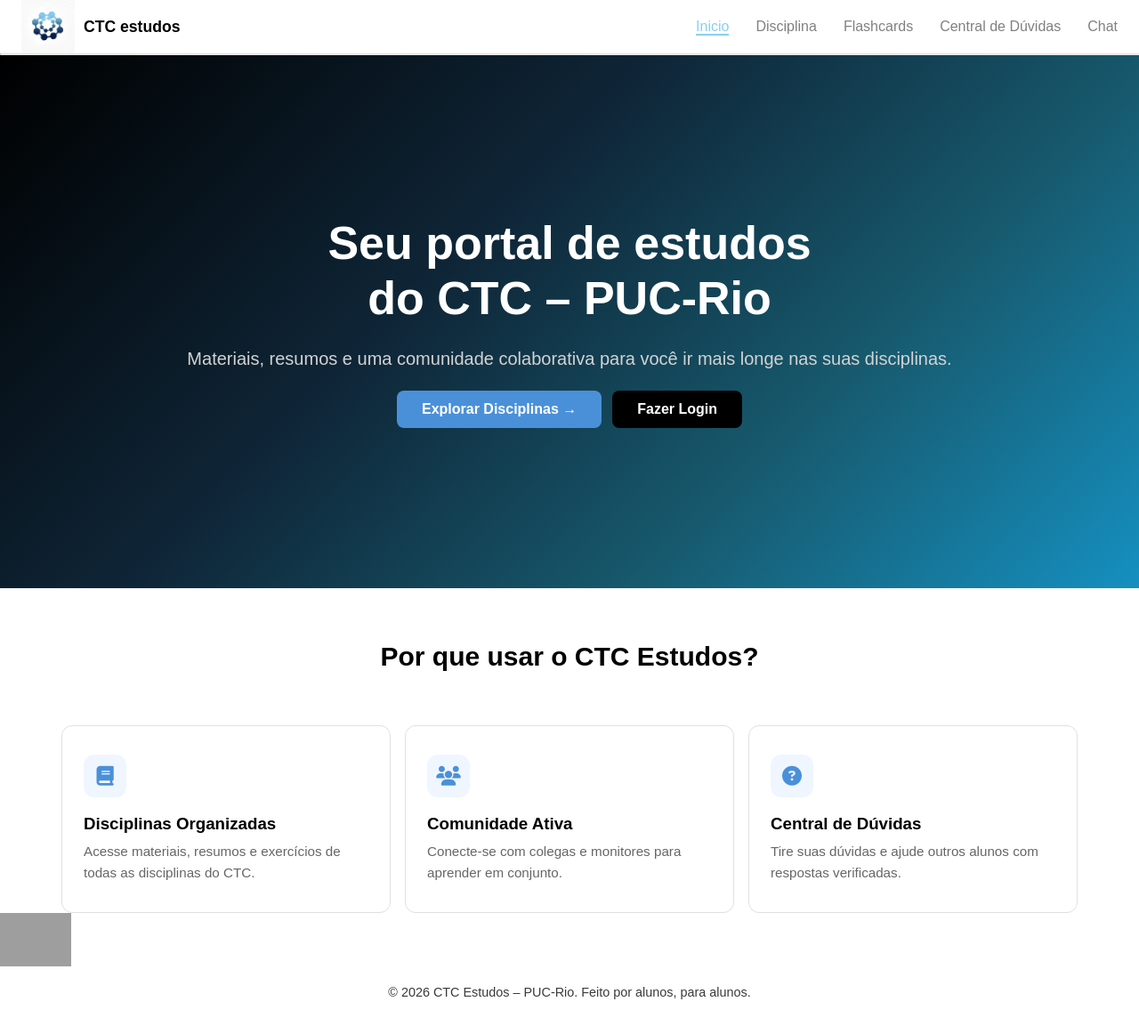
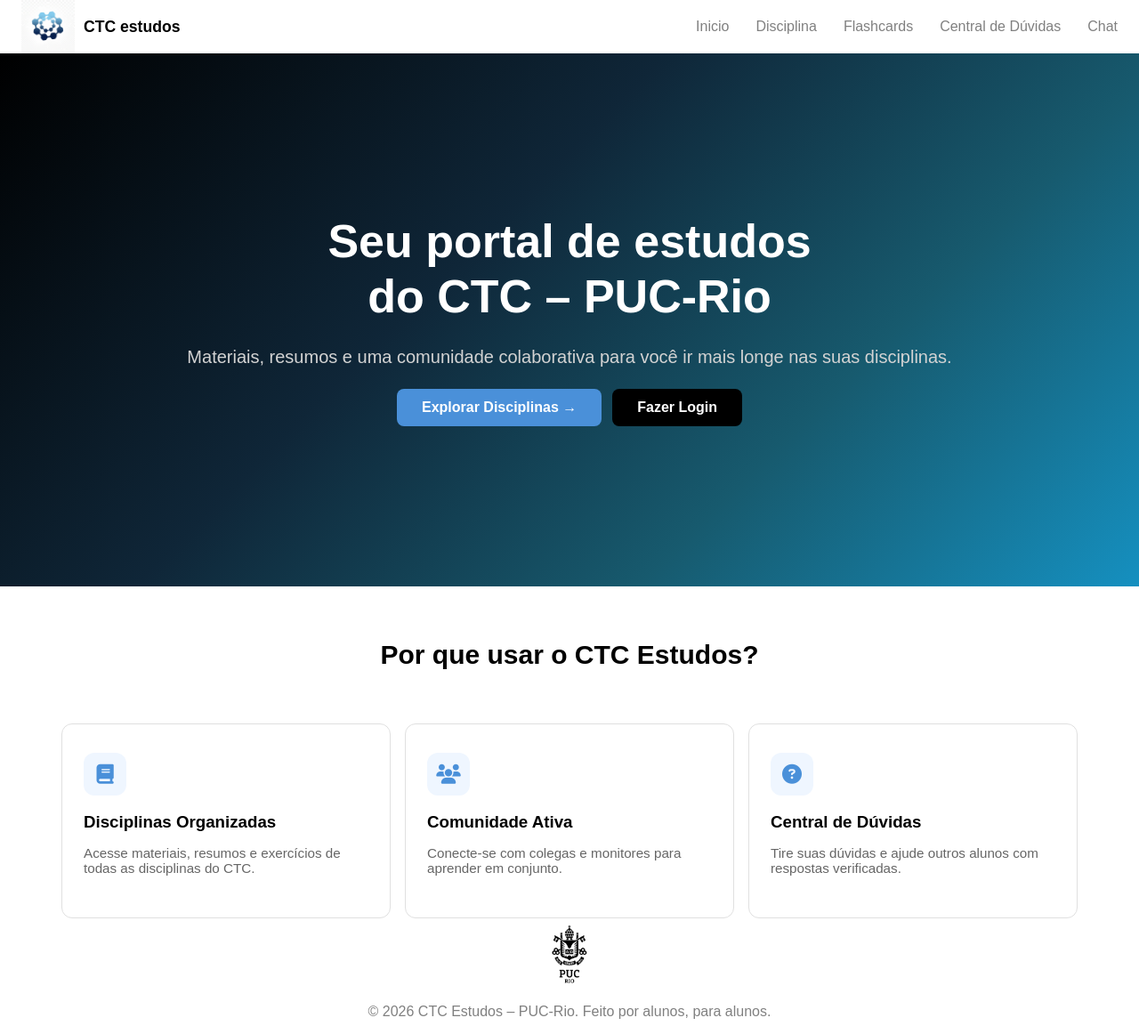
Before and after one commit to Lorpyzz/CTC_Estudos_V1, a Django app: page / in a window 1280 px wide. Shown: the whole page at 89% size. Before the commit the page ends 1123 px from the top, so only its background shows below. Run offline with Django 5.2, Linux system fonts and the light colour scheme; grey boxes are pictures that could not be loaded.

Commit message:
ajeitei coisas do base html e css
alterei coisas que tavam dando conflito com o index

```diff
--- a/ctc_estudos/ctc_estudos/urls.py
+++ b/ctc_estudos/ctc_estudos/urls.py
@@ -1,13 +1,8 @@
-
 from django.urls import path
-from views import disciplinas, home
+from views import disciplinas, home, flashcards
 
 urlpatterns = [
     path('', home.home, name='home'),
-
-    path(
-        'disciplinas/',
-        disciplinas.lista_disciplinas,
-        name='lista_disciplinas'
-    ),
+    path('disciplinas/', disciplinas.lista_disciplinas, name='lista_disciplinas'),
+    path('flashcards/', flashcards.flashcards, name='flashcards'),
 ]
--- /dev/null
+++ b/ctc_estudos/static/css/base.css
@@ -0,0 +1,66 @@
+body {
+    color: gray;
+    background-color: white;
+    font-family: Arial, Helvetica, sans-serif;
+    margin: 0;
+}
+
+nav {
+    display: flex;
+    align-items: center;
+    justify-content: space-between;
+    padding: 0 24px;
+}
+
+.logo {
+    display: flex;
+    align-items: center;
+    gap: 10px;
+}
+
+.logo-nome {
+    color: black;
+    font-size: 1.1rem;
+    font-weight: 600;
+    margin: 0;
+}
+
+ul {
+    display: flex;
+    gap: 30px;
+    list-style-type: none;
+    align-items: center;
+    padding: 12px 0;
+    margin: 0;
+}
+
+ul a {
+    color: gray;
+    text-decoration: none;
+    transition: color 0.2s ease;
+}
+
+ul a:hover {
+    color: #89CFF0;
+}
+
+ul a.active {
+    color: #89CFF0;
+    font-weight: 500;
+    border-bottom: 2px solid #89CFF0;
+}
+
+footer {
+    display: flex;
+    flex-direction: column;
+    align-items: center;
+}
+
+.footer-logo {
+    width: 80px;
+}
+
+.divider {
+    border-top: 1px solid #e0e0e0;
+    margin: 0;
+}
--- a/ctc_estudos/static/css/index.css
+++ b/ctc_estudos/static/css/index.css
@@ -1,86 +1,3 @@
-body{
-    color: gray;
-    background-color: white;
-    font-family: Arial, Helvetica, sans-serif;
-    margin: 0;
-}
-
-
-
-
-
-/*CABEÇALHO*/
-nav {
-  display: flex;
-  align-items: center;
-  justify-content: space-between; /* logo na esquerda, links na direita */
-  padding: 0 24px;
-}
-
-.logo {
-  display: flex;
-  align-items: center;
-  gap: 10px;
-}
-
-.logo-nome {
-  color: black;
-  font-size: 1.1rem;
-  font-weight: 600;
-  margin: 0;
-}
-
-ul {
-  display: flex;
-  gap: 30px;
-  list-style-type: none;
-  align-items: center;
-  padding: 12px 0;
-  margin: 0;
-}
-
-  ul a {
-    color: gray;
-    text-decoration: none;
-    transition: color 0.2s ease; /* transição suave */
-  }
-
-  /* Hover: azul bebê */
-  ul a:hover {
-    color: #89CFF0;
-  }
-
-  /* Página atual: adicione class="active" no <a> da página */
-  ul a.active {
-    color: #89CFF0;
-    font-weight: 500;
-    border-bottom: 2px solid #89CFF0;
-  }
-
-
-
-
-
-/*CORPO DO SITE*/
-
-h1{
-
-    font-size: 52px;
-    font-weight: 800;
-    line-height: 1.2;
-    margin: 0;
-    color: white;
-
-}
-
-p{
-    font-size: 20px;
-    line-height: 1.6;
-    margin: 0;
-    color: lightgray;
-
-}
-
 main {
     background: linear-gradient(135deg, #000000 0%, #0f2638 40%, #175a6e 70%, #1590c0 100%);
     text-align: center;
@@ -91,6 +8,20 @@ main {
     gap: 20px;
 }
 
+main h1 {
+    font-size: 52px;
+    font-weight: 800;
+    line-height: 1.2;
+    margin: 0;
+    color: white;
+}
+
+main p {
+    font-size: 20px;
+    line-height: 1.6;
+    margin: 0;
+    color: lightgray;
+}
 
 .btn-explorar {
     display: inline-block;
@@ -103,8 +34,7 @@ main {
     text-decoration: none;
 }
 
-
-  .btn-login{
+.btn-login {
     display: inline-block;
     background-color: black;
     color: white;
@@ -120,14 +50,13 @@ main {
     gap: 12px;
 }
 
-  h2{
+h2 {
     text-align: center;
     font-size: 30px;
     font-weight: 600;
     padding: 60px 24px;
     margin: 0;
     color: black;
-
 }
 
 .features {
@@ -135,7 +64,6 @@ main {
     gap: 16px;
     justify-content: center;
 }
-
 
 .feature-card {
     border: 1px solid #e0e0e0;
@@ -170,23 +98,3 @@ main {
     color: #4A90D9;
     font-size: 22px;
 }
-
-
-
-
-  .footer{
-    padding: 14px;
-    text-align: center;
-    color: rgb(58, 58, 58);
-    font-size: 0.9rem;
-  }
-
-  .footer-logo {
-  width: 80px;
-}
-
-
-  .divider {
-    border-top: 1px solid #e0e0e0;
-    margin: 0;
-  }
--- a/ctc_estudos/templates/base.html
+++ b/ctc_estudos/templates/base.html
@@ -4,30 +4,31 @@
     <meta charset="UTF-8">
     <meta name="viewport" content="width=device-width, initial-scale=1.0">
     {% load static %}
-
+    <link rel="stylesheet" href="{% static 'css/base.css' %}">
 </head>
+<body>
 
     <nav>
         <div class="logo">
-            <img src="disciplinas/site-logo.png" width="60px">
+            <img src="{% static 'img/site-logo.png' %}" width="60px">
             <span class="logo-nome">CTC estudos</span>
         </div>
         <ul>
-            <li><a href="{% url 'home' %}" class="active">Inicio</a></li>
+            <li><a href="{% url 'home' %}">Inicio</a></li>
             <li><a href="{% url 'lista_disciplinas' %}">Disciplina</a></li>
-            <li><a href="flashcards.html">Flashcards</a></li>
+            <li><a href="{% url 'flashcards' %}">Flashcards</a></li>
             <li><a href="duvidas.html">Central de Dúvidas</a></li>
             <li><a href="chat.html">Chat</a></li>
         </ul>
     </nav>
 
-    <body>
     {% block content %}
-        <!-- Conteúdo das páginas filhas aparece aqui -->
     {% endblock %}
-    </body>
 
     <footer>
-        <img src="imagens/logo-puc-rio.png" alt="Logo PUC-Rio" class="footer-logo">
-        <p class="footer">© 2026 CTC Estudos – PUC-Rio. Feito por alunos, para alunos.</p>
+        <img src="{% static 'img/logo-puc-rio.png' %}" alt="Logo PUC-Rio" class="footer-logo">
+        <p>© 2026 CTC Estudos – PUC-Rio. Feito por alunos, para alunos.</p>
     </footer>
+
+</body>
+</html>
--- a/ctc_estudos/templates/index.html
+++ b/ctc_estudos/templates/index.html
@@ -8,7 +8,7 @@
 <link rel="stylesheet" href="{% static 'css/index.css' %}">
 <link rel="stylesheet" href="https://cdnjs.cloudflare.com/ajax/libs/font-awesome/6.5.0/css/all.min.css">
 
-<hr class="divider">
+
 
 <main>
   <h1>Seu portal de estudos<br>do CTC – PUC-Rio</h1>
@@ -50,4 +50,6 @@
   </div>
 </div>
 
+
+
 {% endblock %}
--- /dev/null
+++ b/ctc_estudos/views/flashcards.py
@@ -0,0 +1,4 @@
+from django.shortcuts import render
+
+def flashcards(request):
+    return render(request, 'flashcards.html')
```
Also changed, not shown: ctc_estudos/templates/flashcards.html (+13 -43 lines), ctc_estudos/static/img/site-logo.png (renamed from ctc_estudos/templates/disciplinas/site-logo.png). Lines whose indentation alone changed are shown as unchanged.
